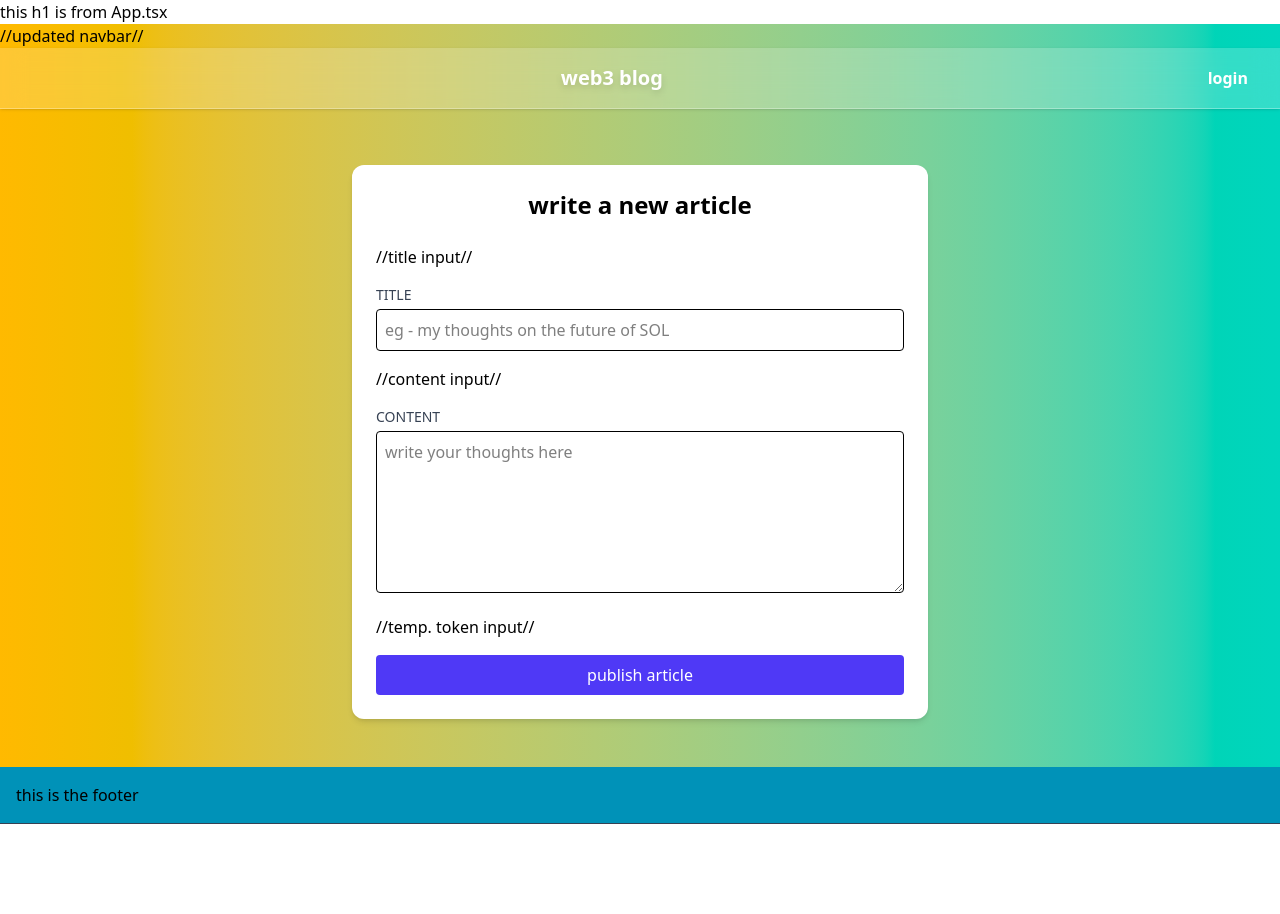
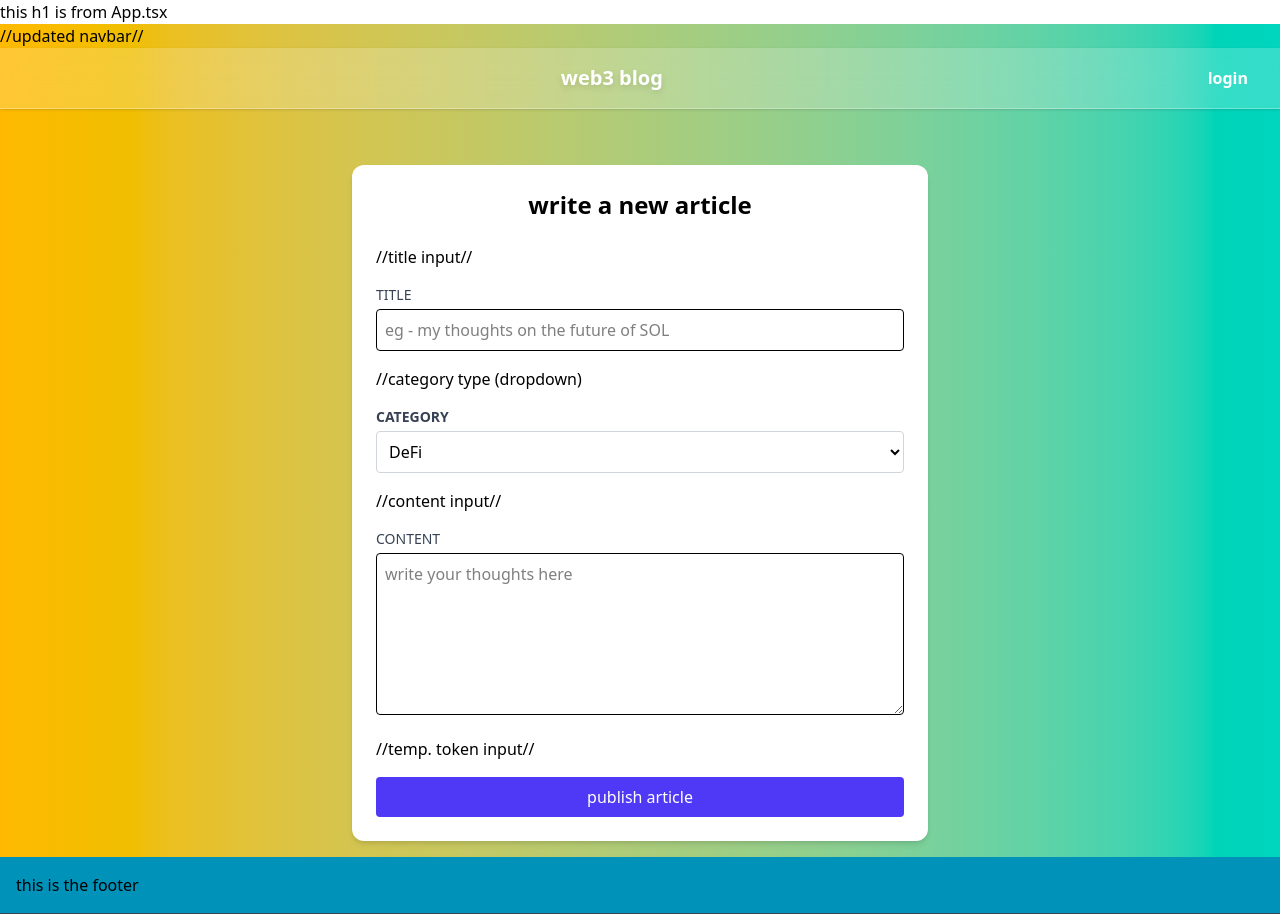
Before and after one commit to manishpoko/web3-for-noobs, a React app in the folder frontend/: page /create in a window 1280 px wide. Before the commit the page ends 824 px from the top, so only its background shows below. Built offline with nearby package versions, Linux system fonts and the light colour scheme; the HTML template or start-up script is replaced by a standard one.

Commit message:
category filter works

```diff
--- a/frontend/src/pages/CreatePostPage.tsx
+++ b/frontend/src/pages/CreatePostPage.tsx
@@ -1,15 +1,28 @@
 import { useState } from "react";
 import { useNavigate } from "react-router-dom";
+//import { useAuth } from "../context/AuthContext";
+const CATEGORIES = [
+  { label: "DeFi", value: "defi" },
+  { label: "NFTs & Art", value: "nfts-art" },
+  { label: "Security", value: "security-wallets" },
+  { label: "DAOs", value: "daos-governance" },
+  { label: "Layer 2s", value: "layer-2s" },
+  { label: "Solana", value: "solana" },
+];
 
 //we will have a form field here that takes the input and creates a new post in the backend using this data
 
 export default function CreatePostPage() {
+
+    //const {token} = useAuth(); //connect to the global auth state (optional, may be useful in future)
   const navigate = useNavigate();
 
   const [title, setTitle] = useState("");
   const [content, setContent] = useState("");
   const [isSubmitting, setIsSubmitting] = useState(false);
   const [error, setError] = useState("");
+
+  const [category, setCategory] = useState(CATEGORIES[0].value) //default value
 
   const handleSubmit = async (e: React.FormEvent) => {
     e.preventDefault();
@@ -33,7 +46,7 @@ export default function CreatePostPage() {
         body: JSON.stringify({
           title: title,
           content: content,
-          slug: title.toLowerCase().replace(/ /g, "-") + "-" + Date.now(),
+          slug: category, //the category tag (eg defi)
         }),
       });
 
@@ -83,6 +96,27 @@ export default function CreatePostPage() {
             onChange={(e) => setTitle(e.target.value)}
           />
         </div>
+
+        //category type (dropdown)
+        <div>
+            <label className="block text-sm font-bold text-gray-700 mb-1">CATEGORY
+            </label>
+            <select value={category} onChange={(e) => setCategory(e.target.value)} className="w-full p-2 border border-gray-300 rounded focus:ring-2 focus:ring-indigo-500 outline-none bg-white">
+                {CATEGORIES.map((cat) => (
+                    <option key={cat.value} value={cat.value}>
+                        {cat.label}
+                    </option>
+                ))}
+
+
+            </select>
+
+        </div>
+
+
+
+
+
         //content input//
         <div className="">
           <label className="block text-sm font-medium text-gray-700 mb-1">
```
